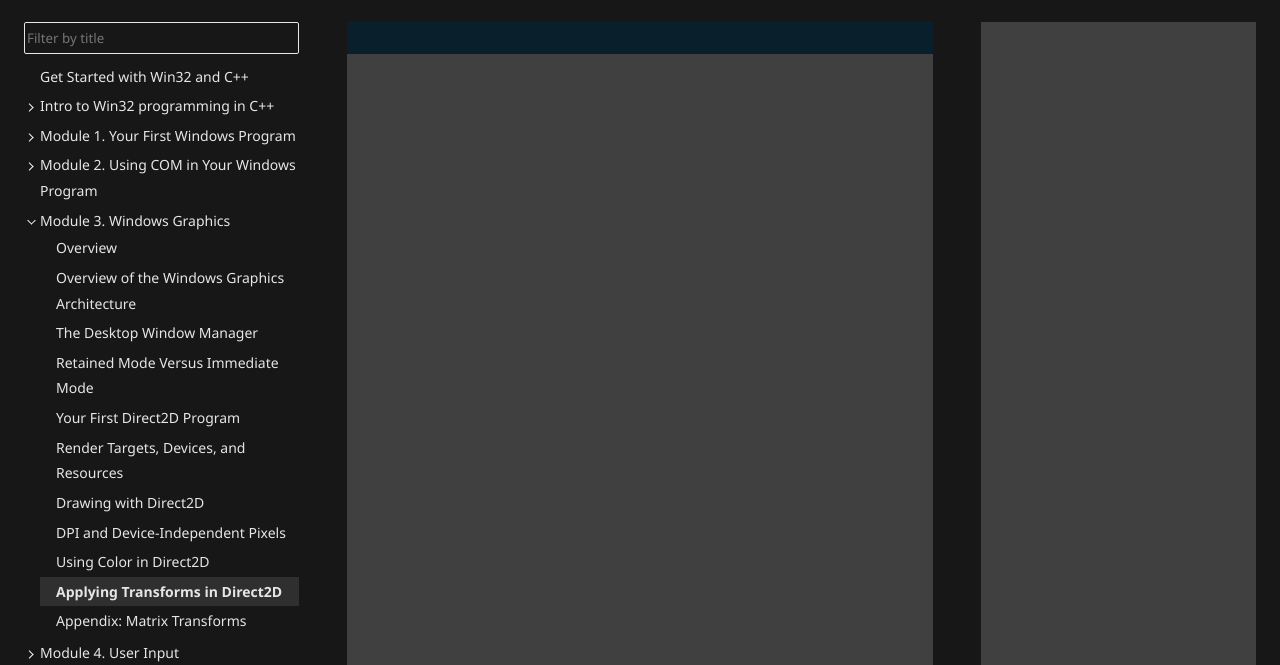
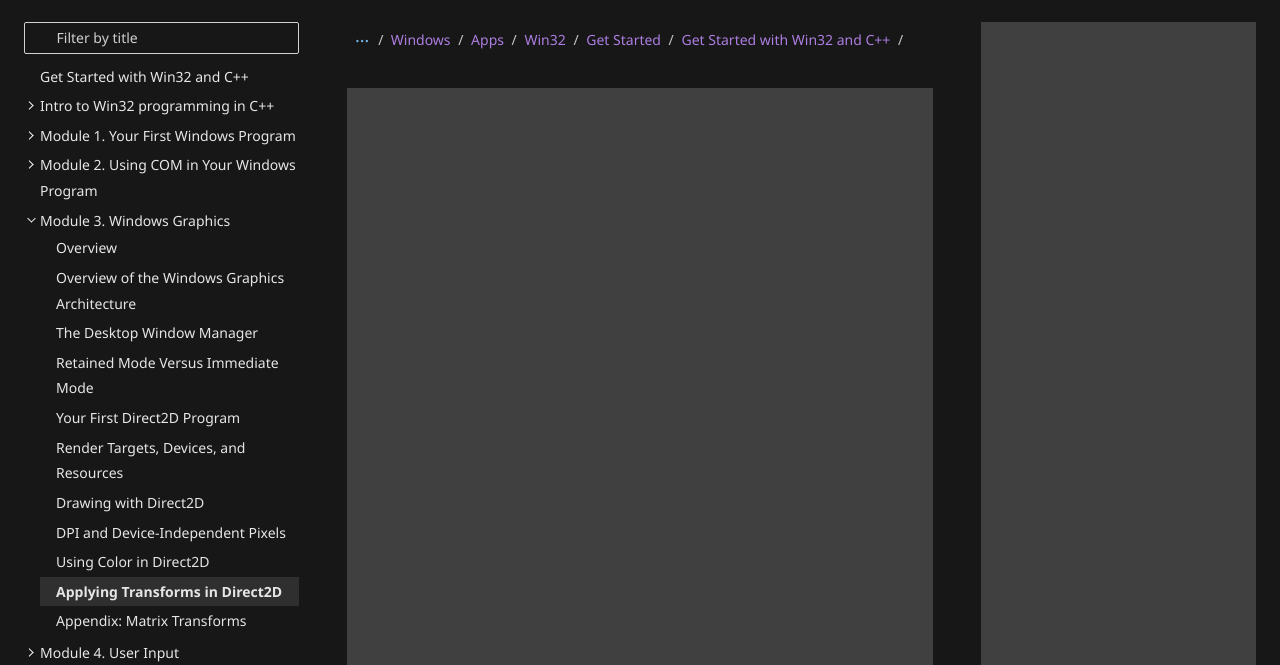
Before and after one commit to WojciechZaremba/replika-strony, a plain HTML site: page index.html in a window 1280 px wide. Shown: the part 110-775 px from the top of the page. Drawn offline with Linux system fonts and the light colour scheme.

Commit message:
bread shrinks and extends

```diff
--- a/index.html
+++ b/index.html
@@ -121,10 +121,18 @@
             </div>
         </div>
         <div class="article">
-            <div class="bredrumbsContainer">
-                <div class="breadcrumbsThemselves"></div>
-                <div class="editorButtons"></div>
-            </div>
+            <ul class="breadcrumb">
+                <div class="breadSummary">
+                    <span class="dots"><span class="dotsIcon">…</span></span>
+                </div>
+                <li><a href="#">Learn</a></li>
+                <li><a href="#">Windows</a></li>
+                <li><a href="#">Apps</a></li>
+                <li><a href="#">Win32</a></li>
+                <li><a href="#">Get Started</a></li>
+                <li><a href="#">Get Started with Win32 and C++</a></li>
+            </ul>
+            <div class="editorButtons"></div>
             <div class="content">
                 <div class="title"></div>
                 <div class="metadata"></div>
--- a/script.js
+++ b/script.js
@@ -203,6 +203,47 @@
     chapter.addEventListener("click", (e) => handleChapterClick(e))
 }
 
+// BREADCRUMB
+
+const breadcrumb = document.querySelector(".breadcrumb")
+const article = document.querySelector(".article")
+
+const dots = document.querySelector(".breadSummary")
+
+dots.style.display = "none"
+
+let i = 3
+let lastWidth = undefined
+let lastRemoved = undefined
+
+const widthArray = []
+
+function adjustBreadcrumb() {
+    console.log("breadcrumb width",breadcrumb.clientWidth)
+    if (breadcrumb.clientWidth > article.clientWidth * 0.8) {
+        console.log("REMOVE")
+        lastRemoved = breadcrumb.childNodes[i]
+        lastWidth = lastRemoved.clientWidth
+        console.log("last width",lastWidth)
+        widthArray.unshift(lastWidth)
+        lastRemoved.style.display = "none"
+        dots.style.display = ""
+        i += 2
+    }
+    else if (breadcrumb.clientWidth + widthArray[0] < article.clientWidth * 0.8) {
+        console.log("ADD")
+        console.log("bread width", breadcrumb.clientWidth)
+        console.log("last width", lastWidth)
+        console.log("sum:",breadcrumb.clientWidth + lastWidth)
+        console.log("article width * 0.85", article.clientWidth * 0.8)
+        i -= 2
+        lastRemoved = breadcrumb.childNodes[i]
+        lastRemoved.style.display = ""
+        widthArray.shift()
+        lastWidth = widthArray[0]
+        if (widthArray.length === 0) dots.style.display = "none"
+    }
+}
 
 // OTHER
 
@@ -217,10 +258,22 @@
 }
 
 onload = () => {
-    try { shouldResize(); adjustColumnsHeight() }
+    try {
+        shouldResize()
+        adjustColumnsHeight()
+        document.querySelector(".activeContent").scrollIntoView()
+        adjustBreadcrumb()
+     }
     catch (e) { console.error(e) }
 }
-onresize = () =>  {adjustLastExpanderLower(); adjustLastExpanderUpper(); spaceWarning()}
+onresize = () =>  {
+    adjustColumnsHeight()
+    adjustLastExpanderLower()
+    adjustLastExpanderUpper()
+    spaceWarning()
+    adjustBreadcrumb()
+}
+
 
 onscroll = adjustColumnsHeight
 
--- a/styles.css
+++ b/styles.css
@@ -5,6 +5,8 @@
     box-sizing: border-box;
     font-family: Segoe UI,SegoeUI,Helvetica Neue,Helvetica,Arial,sans-serif;
     line-height: 1.125;
+    /* box-shadow: inset 0px 0px 5px 0px rgba(255, 100, 100, 1); */
+
 }
 .hidden {
     display: none;
@@ -222,6 +224,7 @@
     top: 0px;
 }
 .column > * {
+    box-sizing: border-box;
     width: auto;
     height: 100%;
 }
@@ -232,15 +235,30 @@
     background-color:#171717;
 }
 .filterInput {
-    border: 1px solid #e6e6e6;
+    outline: #e6e6e6 0px solid;
+    box-sizing: border-box;
+    border: 1px solid #d2d2d2 ;
     border-radius: 2px;
+    min-height: 1.65rem;
+    font-weight: 400;
+    font-size: 14px;
+    padding: 4.25px;
+    padding-left: 31.5px;
+    color:#c6c6c6;
 }
 .filterInput:hover {
     cursor: text;
-    border-color:#75b6e7;
+    outline-color:#75b6e7;
+    border: 1px solid #75b6e7;
 }
 .filterInput:focus {
+    box-shadow: 0 0 0 0.125rem #75b6e7;
+    outline: #75b6e7 1px solid;
     border: 1px solid #75b6e7;
+}
+::placeholder {
+    font-weight: 400;
+    color:#d0d0d0;
 }
 .pdfContainer {
     border-block-end: 1px solid #404040;
@@ -276,7 +294,7 @@
 .chapterIndicatorContainer {
     position: absolute;
     margin-left: -13px;
-    margin-top: 10px;
+    margin-top: 8px;
     width: 25px;
     height: 10px;
 }
@@ -298,9 +316,9 @@
     position: relative;
     padding-left: 16px
 }
-.contentExpanded {
-    /* margin-left: 8px; */
-}
+/* .contentExpanded {
+    margin-left: 8px;
+} */
 .lineThin:hover {
     text-decoration: underline;
     /* text-decoration-thickness: 2px;
@@ -314,9 +332,9 @@
     background-color: #2f2f2f;
     font-weight: 600;
 }
-.article > *:nth-child(odd)  {
+/* .article > *:nth-child(odd)  {
     background-color: #091f2c;
-}
+} */
 .article > *:nth-child(even)  {
     background-color: #404040;
 }
@@ -331,8 +349,67 @@
     display: flex;
     flex-direction: column;
 }
-.bredrumbsContainer {
-    height: 35.5px;
+.breadcrumb {
+    position: relative;
+    height: auto;
+    height: 50px;
+    width: max-content;
+}
+ul.breadcrumb {
+    font-size: 14px;
+    list-style: none;
+    padding: 0;
+    margin: 0;
+    padding-top: 10.25px;
+    padding-bottom: 55.25px;
+}
+ul.breadcrumb li {
+    text-decoration: none;
+    font-size: 14px;
+    display: inline-block;
+}
+ul.breadcrumb li a {
+    color: #ac7ee1;
+    text-decoration: none;
+}
+ul.breadcrumb li:after {
+    padding: 4px;
+    color:#c6c6c6;
+    content: "\00a0/"
+}
+ul.breadcrumb li a:hover {
+    text-decoration: underline;
+}
+.dots:hover {
+    cursor: pointer;
+    background-color:#004173;
+}
+.breadSummary {
+    display: inline-block;
+    user-select: none;
+    position: relative;
+}
+.breadSummary:after {
+    color:#c6c6c6;
+    content: "/\00a0"
+}
+.dots {
+    position: relative;
+    margin-right: 5px;
+    left: 3px;
+    border-radius: 2px;
+    padding: 13px;
+    padding-top: 0;
+    padding-bottom: 10px;
+    bottom: 4px;
+}
+.dotsIcon {
+    position: absolute;
+    right: 7px;
+    bottom: 10px;
+    font-size: 18px;
+    font-weight: 300;
+    color:#75b6e7;
 }
 .additionals {
     height: 500px;
```
